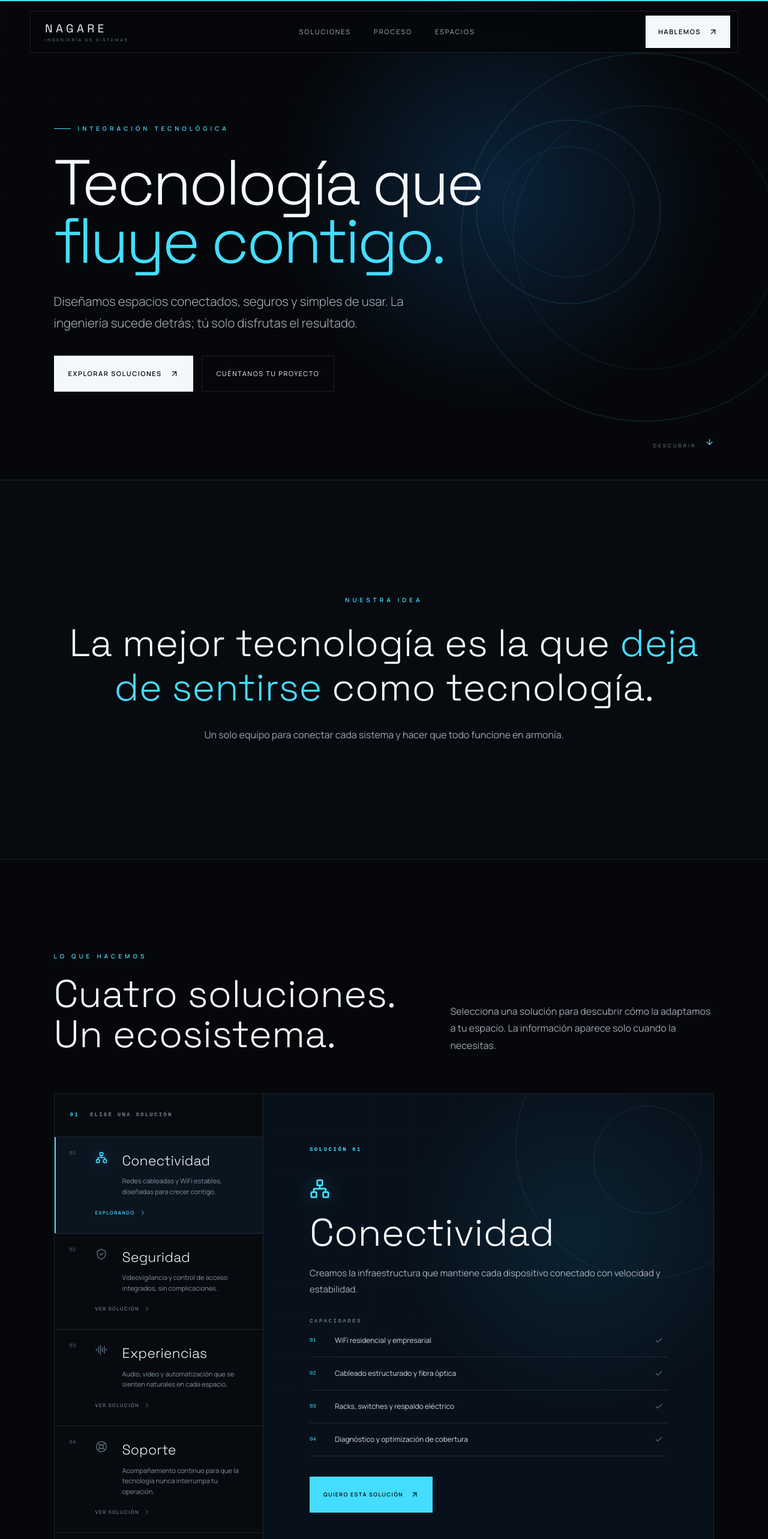
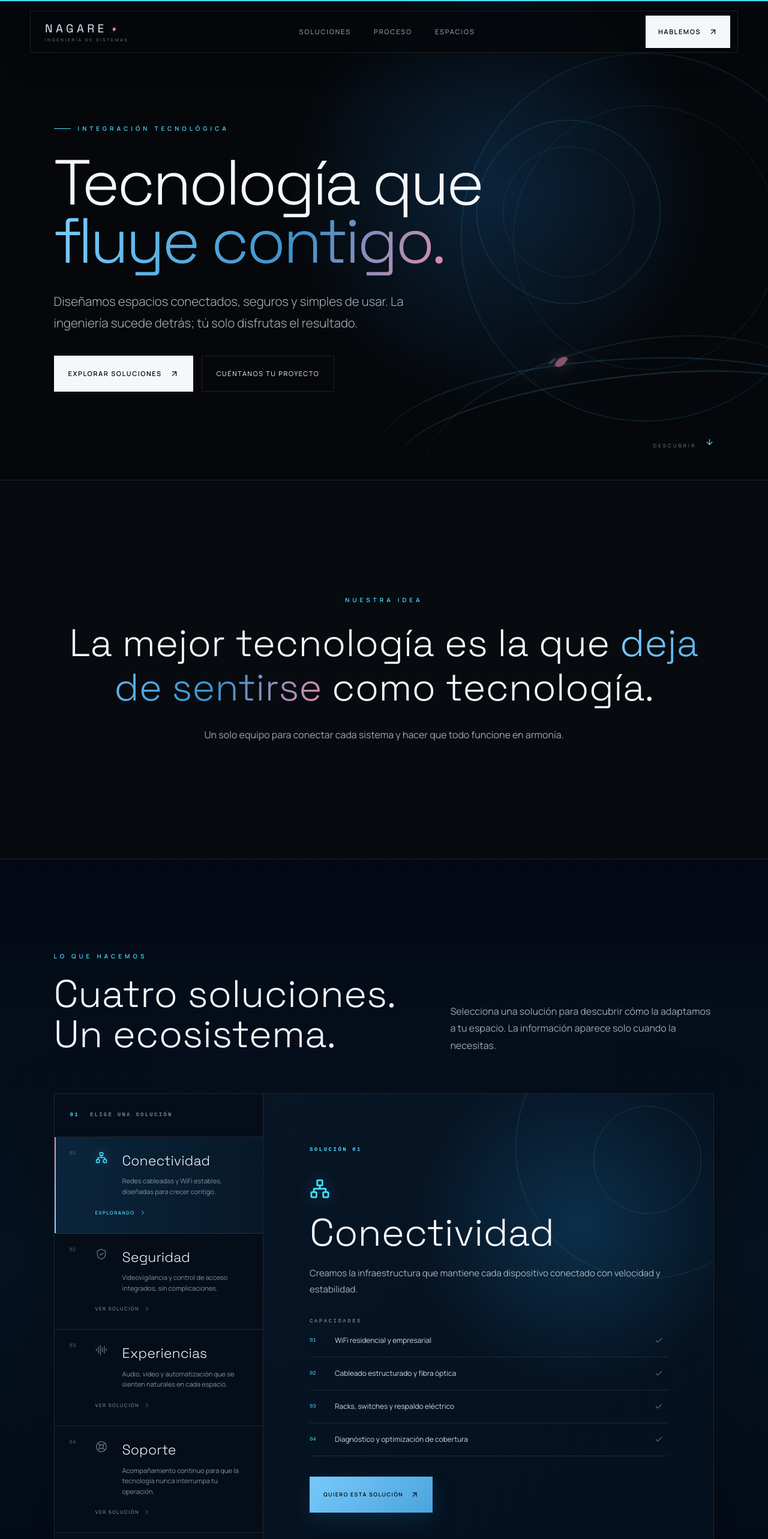
Before and after one commit to jumaanlu/Grupo-nagare, a React (Vite) app: page / in a window 1280 px wide. Shown: the top 2566 px of the page at 60% size. Built offline with nearby package versions, Linux system fonts and the light colour scheme.

Commit message:
Adapta la identidad visual al logo de NAGARE

```diff
--- a/src/App.tsx
+++ b/src/App.tsx
@@ -2,6 +2,7 @@ import { useEffect, useState } from 'react';
 import {AnimatePresence, motion, useScroll, useSpring} from 'motion/react';
 import {ArrowDown, ArrowUpRight, AudioLines, Building2, Check, ChevronRight, House, LifeBuoy, Menu, Network, ShieldCheck, X, Zap} from 'lucide-react';
 import './solutions.css';
+import './brand.css';
 
 const WA='https://wa.me/525585263040?text=Hola%20NAGARE%2C%20me%20interesa%20una%20asesor%C3%ADa%20para%20mi%20proyecto.';
 const solutions=[
@@ -31,7 +32,7 @@ export default function App(){
 
   <main>
    <section className="hero">
-    <div className="orb one"/><div className="orb two"/><div className="grid"/>
+    <div className="orb one"/><div className="orb two"/><div className="grid"/><div className="brand-wave" aria-hidden="true"><span/><span/><span/><i/></div>
     <motion.div className="hero-copy" initial={{opacity:0,y:32}} animate={{opacity:1,y:0}} transition={{duration:1}}>
      <p className="eyebrow"><i/> INTEGRACIÓN TECNOLÓGICA</p>
      <h1>Tecnología que<br/><em>fluye contigo.</em></h1>
--- /dev/null
+++ b/src/brand.css
@@ -0,0 +1,58 @@
+:root {
+  --ink: #030914;
+  --navy: #071b33;
+  --cyan: #58b9f4;
+  --white: #f4f8fc;
+  --muted: #9cabbc;
+  --line: rgba(111, 180, 226, .14);
+  --flow-blue: #0e4f85;
+  --flow-light: #88d3ff;
+  --sakura: #e58ca7;
+}
+
+body { background: radial-gradient(circle at 50% 0, #09213e 0, #030914 34%); }
+.progress { background: linear-gradient(90deg, var(--sakura), var(--flow-light), var(--cyan)); box-shadow: 0 0 15px rgba(88,185,244,.45); }
+.nav { border-color: rgba(85,145,194,.2); background: rgba(3,9,20,.78); box-shadow: 0 12px 50px rgba(0,0,0,.22); }
+.brand b { color: #e8f4ff; text-shadow: 0 0 22px rgba(88,185,244,.2); }
+.brand b::after { content: ''; display: inline-block; width: 5px; height: 5px; margin-left: 10px; background: var(--sakura); border-radius: 60% 20% 60% 20%; transform: rotate(-25deg) translateY(-3px); box-shadow: 0 0 12px rgba(229,140,167,.6); }
+.navcta,.primary { background: linear-gradient(135deg,#f8fbff,#dbefff); }
+.navcta:hover,.primary:hover { background: linear-gradient(135deg,var(--flow-light),#c6ebff); box-shadow: 0 0 28px rgba(88,185,244,.24); }
+
+.hero { background: radial-gradient(circle at 72% 35%,rgba(18,91,142,.42),transparent 32%),radial-gradient(circle at 18% 18%,rgba(229,140,167,.08),transparent 21%),linear-gradient(145deg,#030914 15%,#06172b 62%,#04101d); }
+.hero .grid { opacity: .045; background-size: 96px 96px; }
+.orb { border-color: rgba(88,185,244,.18); box-shadow: inset 0 0 55px rgba(28,104,156,.05); }
+.orb::after { border-color: rgba(132,211,255,.09); }
+.eyebrow { color: var(--flow-light); }
+.eyebrow i { background: linear-gradient(90deg,var(--sakura),var(--flow-light)); }
+h1 em,.statement em,.contact em { background: linear-gradient(115deg,#7cd0ff,#3d91ca 62%,#e58ca7); -webkit-background-clip:text; background-clip:text; color:transparent; }
+
+.brand-wave { position:absolute; z-index:1; width:58vw; height:42vh; right:-9vw; bottom:-3vh; transform:rotate(-7deg); opacity:.58; pointer-events:none; filter:drop-shadow(0 0 12px rgba(72,168,227,.16)); }
+.brand-wave span { position:absolute; inset:auto 0; height:58%; bottom:0; border-top:2px solid rgba(111,201,255,.32); border-radius:50% 48% 0 0; transform-origin:center; }
+.brand-wave span:nth-child(2) { bottom:-9%; height:76%; border-top-color:rgba(48,126,181,.5); transform:scaleX(1.08) rotate(4deg); }
+.brand-wave span:nth-child(3) { bottom:-18%; height:92%; border-top-color:rgba(132,211,255,.18); transform:scaleX(.9) rotate(-5deg); }
+.brand-wave i { position:absolute; left:38%; top:28%; width:14px; height:22px; background:var(--sakura); border-radius:80% 15% 75% 20%; transform:rotate(38deg); box-shadow:-13px 7px 0 -4px rgba(229,140,167,.42),0 0 25px rgba(229,140,167,.38); animation:petal 7s ease-in-out infinite; }
+@keyframes petal { 50% { transform:translate(18px,-16px) rotate(65deg); opacity:.72; } }
+
+.statement { background: radial-gradient(circle at 50% 50%,rgba(10,63,104,.2),transparent 50%),#050d19; }
+.kicker { color: var(--flow-light); }
+.solutions { background: linear-gradient(180deg,#030914,#061321 50%,#030914); }
+.solution-showcase { border-color:rgba(83,155,207,.2); box-shadow:0 40px 110px rgba(0,0,0,.28); }
+.solution-menu { background:#050d18; }
+.solution-tab.active { background:linear-gradient(90deg,rgba(17,70,109,.42),rgba(8,28,47,.72)); }
+.solution-tab::before { background:linear-gradient(var(--sakura),var(--flow-light)); }
+.solution-stage { background:radial-gradient(circle at 70% 28%,rgba(24,102,154,.34),transparent 36%),linear-gradient(145deg,#071525,#04101d); }
+.stage-content>a,.contact a { background:linear-gradient(135deg,#77cafb,#4ba4dd); box-shadow:0 12px 35px rgba(35,122,180,.2); }
+.stage-orbit { border-color:rgba(113,201,255,.16); }
+.process { background:linear-gradient(120deg,#06182a,#07111f); }
+.space-grid article { border:1px solid rgba(92,154,199,.12); }
+.space-grid img { filter:grayscale(.55) sepia(.08) hue-rotate(165deg) brightness(.54) saturate(1.15); }
+.space-grid article:hover img { filter:grayscale(.08) brightness(.62) saturate(1.08); }
+.contact { background:radial-gradient(circle at 50% 45%,rgba(15,82,129,.28),transparent 42%),#040b15; }
+.contact-orb { border-color:rgba(103,194,249,.16); box-shadow:0 0 180px rgba(20,88,137,.16) inset; }
+footer { background:#030914; }
+
+::selection { background:rgba(229,140,167,.28); color:#fff; }
+::-webkit-scrollbar-thumb { background:linear-gradient(var(--flow-blue),var(--sakura)); }
+
+@media(max-width:800px){.brand-wave{width:100vw;height:32vh;right:-30vw;opacity:.38}.hero{background:radial-gradient(circle at 80% 35%,rgba(18,91,142,.34),transparent 34%),linear-gradient(145deg,#030914,#06172b)}}
+@media(prefers-reduced-motion:reduce){.brand-wave i{animation:none}}
```
